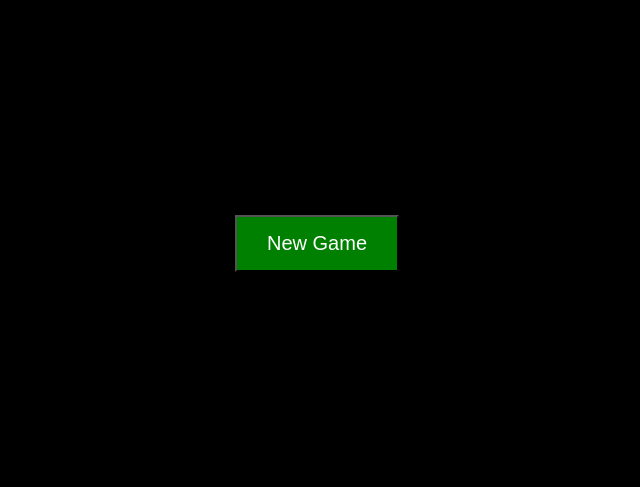
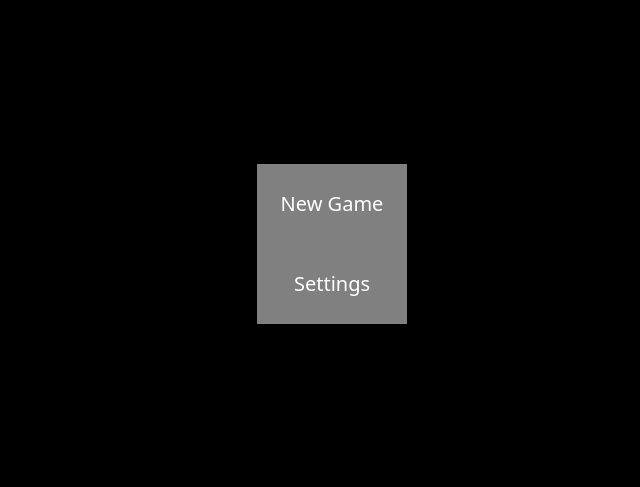
Before and after one commit to Opyuu/Opyuu.github.io, a plain HTML site: page index.html in a window 1280 px wide. Shown: the part 127-614 px from the top of the page, without its empty margins (608-1248 px from the left). Drawn offline with Linux system fonts and the light colour scheme.

Commit message:
graphics++++++

```diff
--- a/board.js
+++ b/board.js
@@ -9,7 +9,7 @@ game_ctx.scale(BLOCK_SIZE, BLOCK_SIZE);
 
 const queue_canvas = document.getElementById("queue");
 const queue_ctx = queue_canvas.getContext("2d");
-queue_ctx.canvas.width = 5 * BLOCK_SIZE;
+queue_ctx.canvas.width = 6 * BLOCK_SIZE;
 queue_ctx.canvas.height = 16 * BLOCK_SIZE;
 queue_ctx.scale(BLOCK_SIZE, BLOCK_SIZE);
 
@@ -157,15 +157,11 @@ class Game{
 
     //queue
     clearQueue(){
-        this.queue_ctx.clearRect(0, 0, 5, 16);
+        this.queue_ctx.clearRect(0, 0, 6, 16);
     }
 
     renderQueue(){
         this.clearQueue();
-
-        //draw background
-        // this.queue_ctx.fillStyle = BACKGROUND_COLOUR;
-        // this.queue_ctx.fillRect(0, 0, 4, 15);
 
         //draw pieces
         let y_offset = 1;
--- a/index.html
+++ b/index.html
@@ -8,16 +8,19 @@
 
     <body>
     <div id="stage">
-        <div class="l_stage">
-            <canvas id="hold" class="hold"></canvas>
+        <div id="l_stage">
+            <canvas id="hold"></canvas>
         </div>
-        <div class="m_stage">
-            <canvas id="board" class="board"></canvas>
+        <div id="m_stage">
+            <canvas id="board"></canvas>
         </div>
 
-        <div class="r_stage">
-            <canvas id = "queue" class="queue"></canvas>
-            <button onclick="play()" class="play-button">New Game</button>
+        <div id="r_stage">
+            <canvas id = "queue"></canvas>
+            <div id="buttons">
+                <button onclick="play()" id="start_button" class="button button_hover">New Game</button>
+                <button onclick="settings()" id="setting_button" class="button button_hover">Settings</button>
+            </div>
         </div>
     </div>
 
--- a/main.js
+++ b/main.js
@@ -120,3 +120,8 @@ function play() {
     // Key up
     return;
 }
+
+
+function settings(){
+
+}
--- a/styles.css
+++ b/styles.css
@@ -1,7 +1,7 @@
 /*styles.css*/
 
 * {
-    font-family: Arial;
+    font-family: system-ui, -apple-system, BlinkMacSystemFont, 'Segoe UI', Roboto, Oxygen, Ubuntu, Cantarell, 'Open Sans', 'Helvetica Neue', sans-serif;
     color: white;
 }
 
@@ -15,18 +15,30 @@ body {
     align-items: center;
 }
 
-/* .m_stage {
-    grid-template-columns: 320px 200px;
-} */
-
-.r_stage {
+#r_stage {
     display: flex;
     align-items: center;
 }
 
-.play-button{
-    background-color: green;
+.button{
+    display: flex;
+    flex-direction: column;
+    justify-content: center;
+    align-items: center;
+
+    background-color: grey;
+    color: white;
     font-size: 20px;
-    padding: 15px 30px;
+
+    width: 150px;
+    height: 80px;
+
+    border: none;
+
     cursor: pointer;
 }
+
+.button_hover:hover{
+    background-color: darkgrey;
+    color: black;
+}
```
